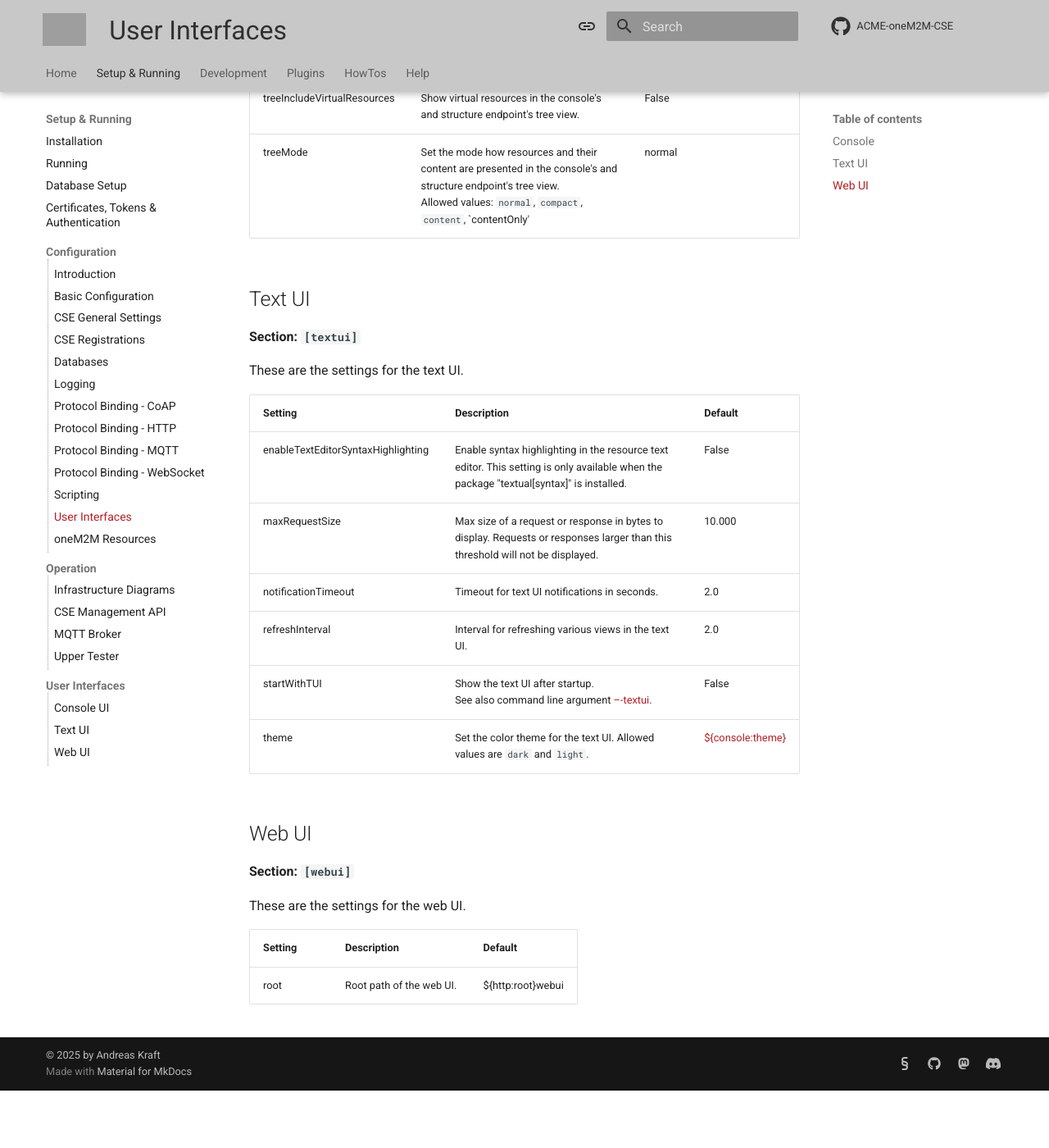
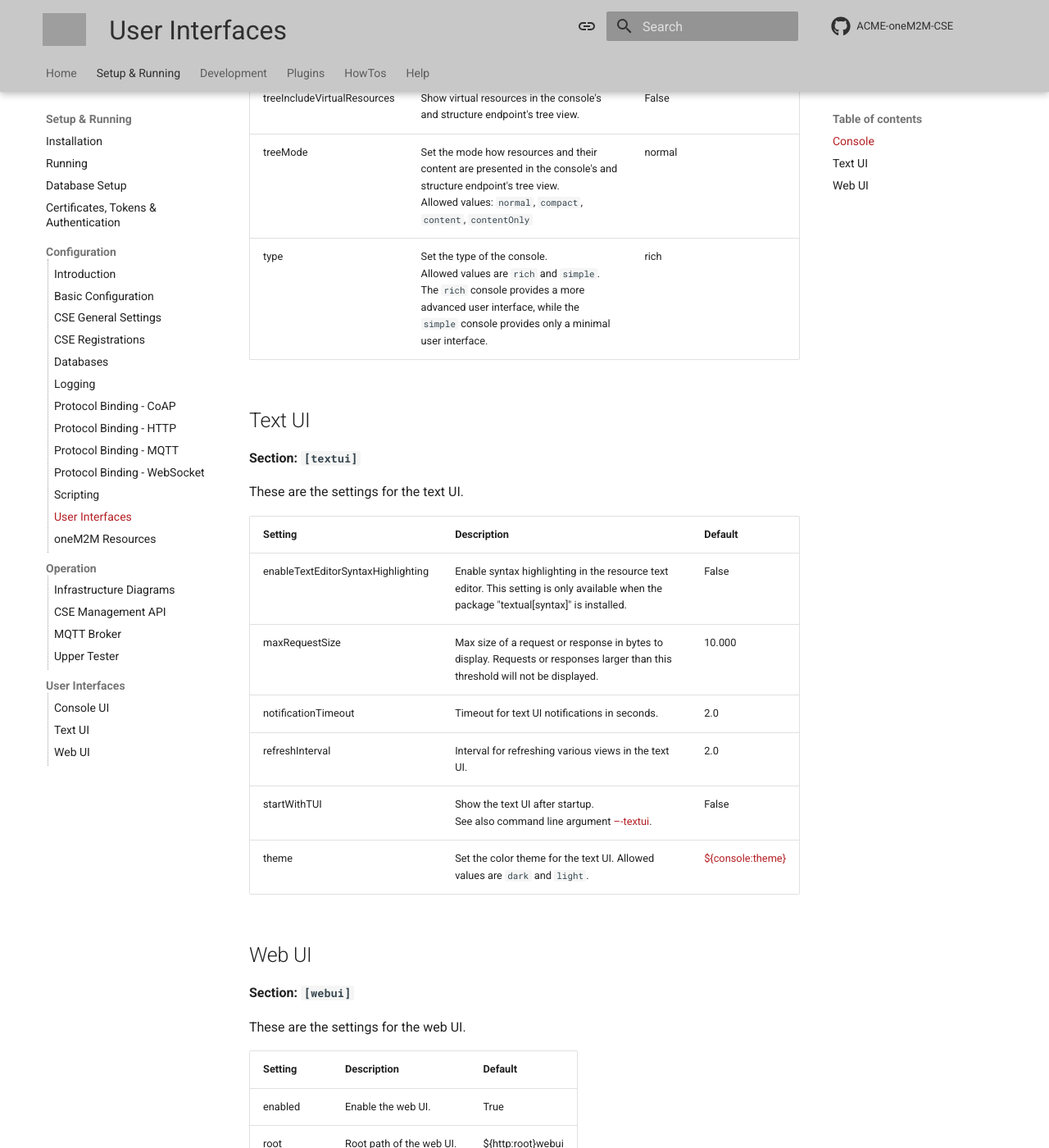
Before and after one commit to ankraft/ACME-oneM2M-CSE-mkdocs, an MkDocs documentation site: the page built from docs/setup/Configuration-uis.md, in a window 1280 px wide and 1400 px high, scrolled down 824 px. Shown: the whole window at 82% size. Built offline with MkDocs 1.6.1 and Material for MkDocs 9.7.7, drawn with Linux system fonts in a browser that asks for light colours; comment, search, counter and statistics services are not loaded; before the commit the page ends 2154 px from its top, so only the background shows below that; grey boxes are pictures that could not be loaded.

Commit message:
Added new configuration settings and simple console UI

```diff
--- a/docs/setup/Configuration-uis.md
+++ b/docs/setup/Configuration-uis.md
@@ -8,15 +8,16 @@ The CSE provides different user interfaces (UIs) to interact with the CSE.
 
 These are the settings for the console.
 
-| Setting                     | Description                                                                                                                                                                       | Default                                                                             |
-|:----------------------------|:----------------------------------------------------------------------------------------------------------------------------------------------------------------------------------|:------------------------------------------------------------------------------------|
-| confirmQuit                 | Quitting the console needs to be confirmed.<br />This may not work under Windows, so it is switched off by default.                                                               | False                                                                               |
-| headless                    | Run the CSE in headless mode, i.e. without a console and without screen logging.                                                                                                  | False                                                                               |
-| hideResources               | Hide certain resources from display in the console. This is a list of resource identifiers. Wildcards are allowed.                                                                | empty list                                                                          |
-| refreshInterval             | Interval for continuously refreshing information displays.<br/>Must be > 0.0.                                                                                                     | 2.0 seconds                                                                         |
-| theme                       | Set the color theme for the console.<br /> Allowed values are "dark" and "light".                                                                                                 | [${basic.config:consoleTheme}](../setup/Configuration-basic.md#basic-configuration) |
-| treeIncludeVirtualResources | Show virtual resources in the console's and structure endpoint's tree view.                                                                                                       | False                                                                               |
-| treeMode                    | Set the mode how resources and their content are presented in the console's and structure endpoint's tree view.<br/>Allowed values: `normal`, `compact`, `content`, `contentOnly' | normal                                                                              |
+| Setting                     | Description                                                                                                                                                                                              | Default                                                                             |
+|:----------------------------|:---------------------------------------------------------------------------------------------------------------------------------------------------------------------------------------------------------|:------------------------------------------------------------------------------------|
+| confirmQuit                 | Quitting the console needs to be confirmed.<br />This may not work under Windows, so it is switched off by default.                                                                                      | False                                                                               |
+| headless                    | Run the CSE in headless mode, i.e. without a console and without screen logging.                                                                                                                         | False                                                                               |
+| hideResources               | Hide certain resources from display in the console. This is a list of resource identifiers. Wildcards are allowed.                                                                                       | empty list                                                                          |
+| refreshInterval             | Interval for continuously refreshing information displays.<br/>Must be > 0.0.                                                                                                                            | 2.0 seconds                                                                         |
+| theme                       | Set the color theme for the console.<br /> Allowed values are "dark" and "light".                                                                                                                        | [${basic.config:consoleTheme}](../setup/Configuration-basic.md#basic-configuration) |
+| treeIncludeVirtualResources | Show virtual resources in the console's and structure endpoint's tree view.                                                                                                                              | False                                                                               |
+| treeMode                    | Set the mode how resources and their content are presented in the console's and structure endpoint's tree view.<br/>Allowed values: `normal`, `compact`, `content`, `contentOnly`                        | normal                                                                              |
+| type                        | Set the type of the console.<br />Allowed values are `rich` and `simple`. The `rich` console provides a more advanced user interface, while the `simple` console provides only a minimal user interface. | rich                                                                                |
 
 
 ## Text UI
@@ -43,6 +44,7 @@ These are the settings for the text UI.
 
 These are the settings for the web UI.
 
-| Setting | Description                                 |Default |
-|:--------|:--------------------------------------------|:-------|
-| root    | Root path of the web UI.                    | ${http:root}webui |
+| Setting | Description              | Default           |
+|:--------|:-------------------------|:------------------|
+| enabled | Enable the web UI.       | True              |
+| root    | Root path of the web UI. | ${http:root}webui |
```
Also changed, not shown: docs/setup/Console.md (+39 -27 lines).
